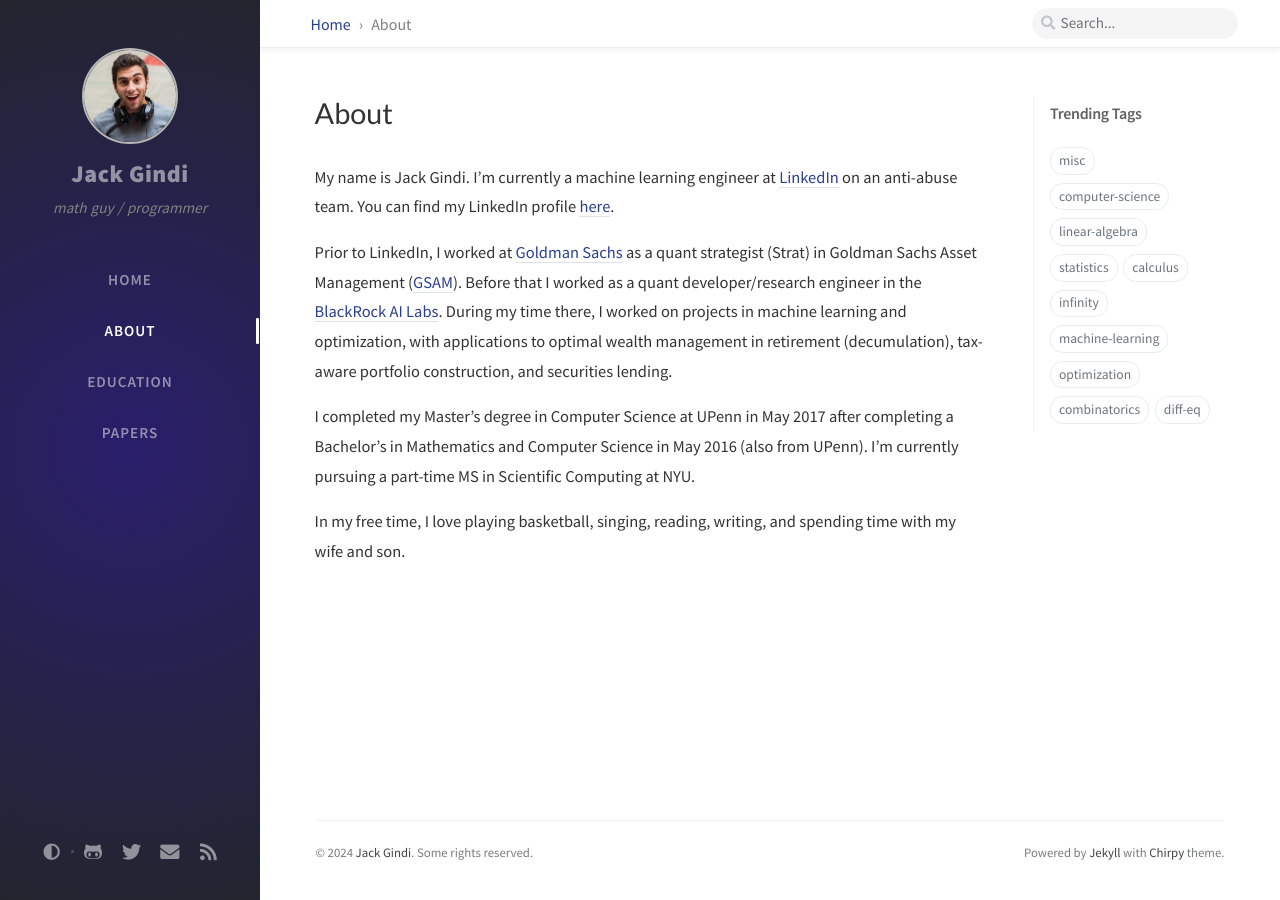
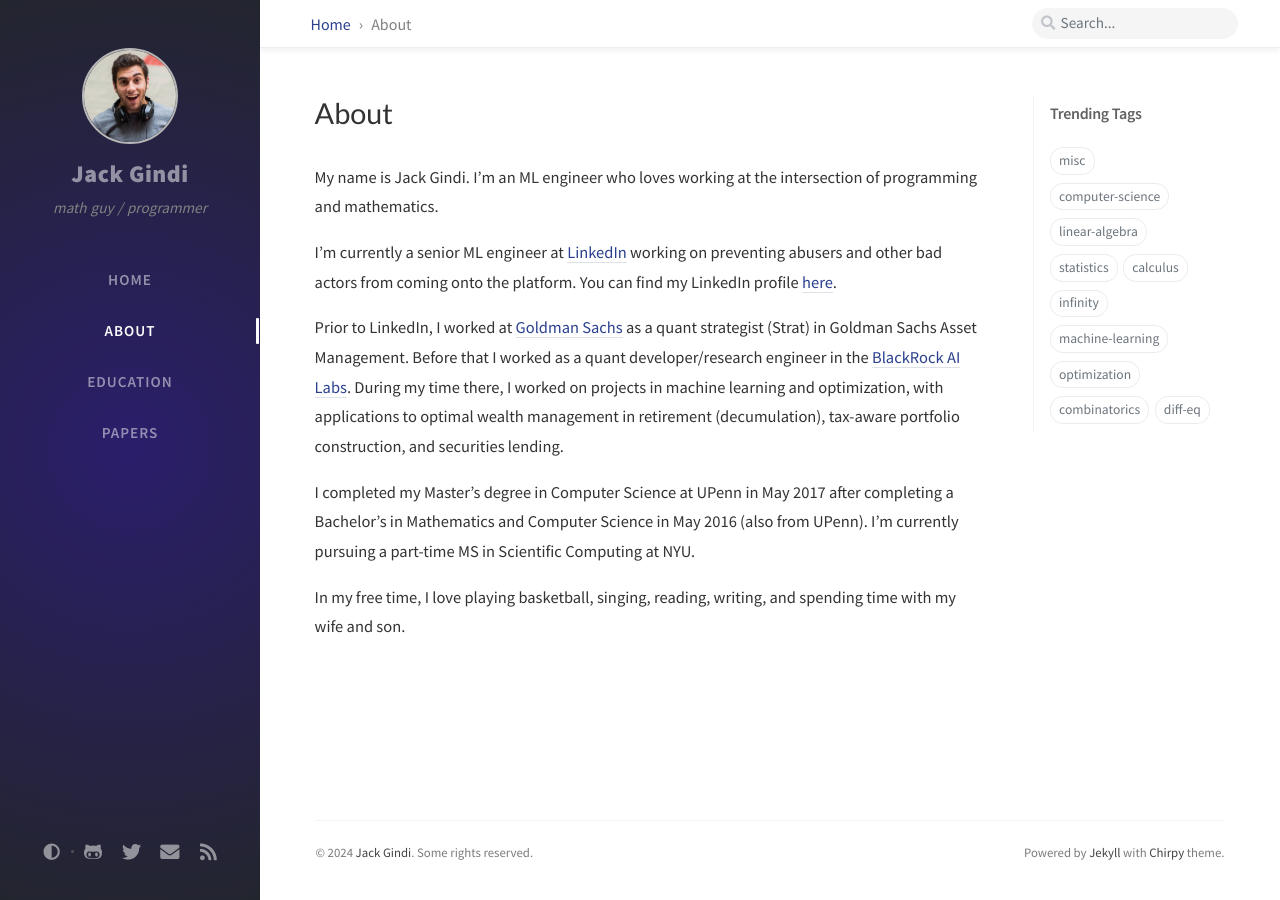
Before and after one commit to gindij/personal_website, a Jekyll site: the page built from _tabs/about.md, in a window 1280 px wide. Built offline with Jekyll 4.4.1, drawn with Linux system fonts in a browser that asks for light colours; nearby versions of some CDN libraries; comment, search, counter and statistics services are not loaded.

Commit message:
tab updates:

```diff
--- a/_tabs/about.md
+++ b/_tabs/about.md
@@ -4,26 +4,23 @@ icon: fas fa-info
 order: 2
 ---
 
-My name is Jack Gindi. I'm currently a machine learning engineer at
-[LinkedIn](https://www.linkedin.com) on an anti-abuse team. You can
+My name is Jack Gindi. I'm an ML engineer who loves working at the intersection
+of programming and mathematics.
+
+I'm currently a senior ML engineer at [LinkedIn](https://www.linkedin.com) working
+on preventing abusers and other bad actors from coming onto the platform. You can
 find my LinkedIn profile [here](https://www.linkedin.com/in/jackegindi/).
 
-Prior to LinkedIn, I worked at [Goldman
-Sachs](https://www.goldmansachs.com) as a quant
-strategist (Strat) in Goldman Sachs Asset Management
-([GSAM](https://www.gsam.com/)). Before that I worked as a
-quant developer/research engineer in the
-[BlackRock AI Labs](https://www.blackrock.com/corporate/ai#open-source).
-During my time there, I worked on projects in machine learning and
-optimization, with applications to optimal wealth
-management in retirement (decumulation), tax-aware
+Prior to LinkedIn, I worked at [Goldman Sachs](https://www.goldmansachs.com) as a quant
+strategist (Strat) in Goldman Sachs Asset Management. Before that I worked as a
+quant developer/research engineer in the [BlackRock AI Labs](https://www.blackrock.com/corporate/ai#open-source).
+During my time there, I worked on projects in machine learning and optimization, with
+applications to optimal wealth management in retirement (decumulation), tax-aware
 portfolio construction, and securities lending.
 
-I completed my Master's degree in Computer Science at
-UPenn in May 2017 after completing a Bachelor's in
-Mathematics and Computer Science in May 2016 (also from
-UPenn). I'm currently pursuing a part-time MS in Scientific
-Computing at NYU.
+I completed my Master's degree in Computer Science at UPenn in May 2017 after
+completing a Bachelor's in Mathematics and Computer Science in May 2016 (also from
+UPenn). I'm currently pursuing a part-time MS in Scientific Computing at NYU.
 
-In my free time, I love playing basketball, singing,
-reading, writing, and spending time with my wife and son.
+In my free time, I love playing basketball, singing, reading, writing, and spending
+time with my wife and son.
```
Also changed, not shown: _tabs/education.md (+11 -17 lines).
